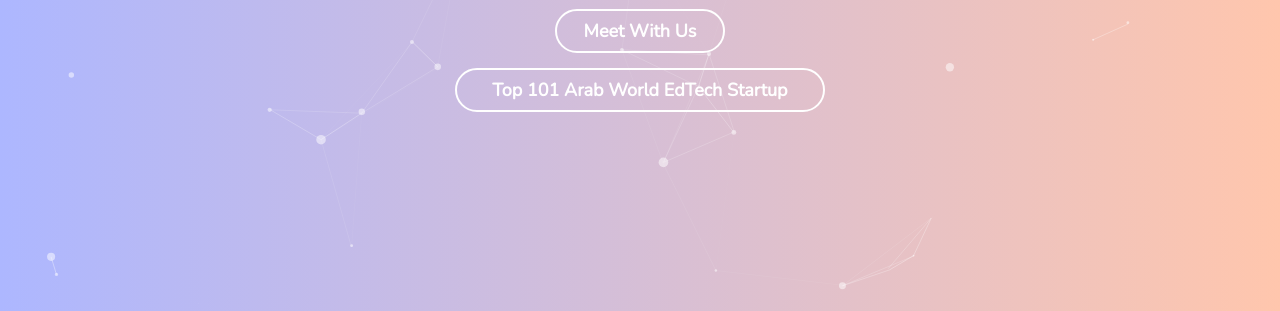
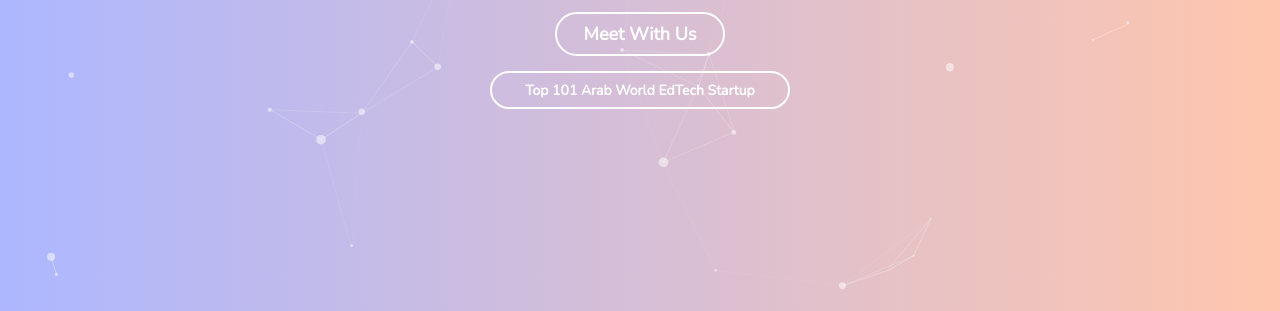
Before and after one commit to Privatepl/privatepl.github.io, a plain HTML site: page index.html in a window 1280 px wide. Shown: the part 489-800 px from the top of the page. Drawn offline with nearby package versions, Linux system fonts and the light colour scheme.

Commit message:
Update custom.css

```diff
--- a/css/custom.css
+++ b/css/custom.css
@@ -137,12 +137,12 @@ a:focus{
 
 .achievements {
 	display: inline-block;
-	width: 370px;
-	height: 44px;
+	width: 300px;
+	height: 38px;
 	border-radius: 60px;
 	border: 2px solid #fff;
 	color: #fff !important;
-	font-size: 18px;
+	font-size: 14px;
 	padding-top: 8px;
 	margin: 0 4px;
 	margin-top: 15px;
```
